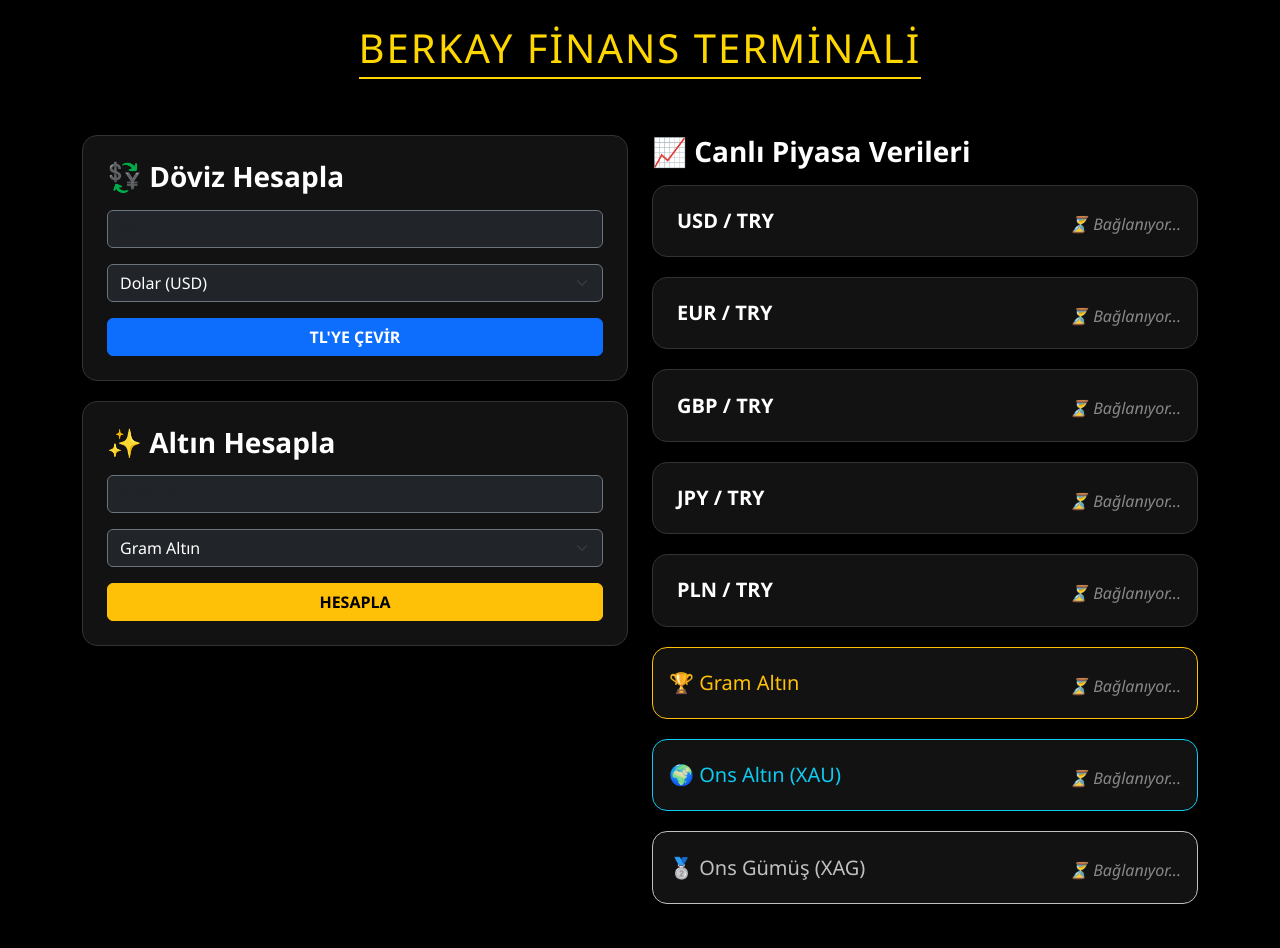
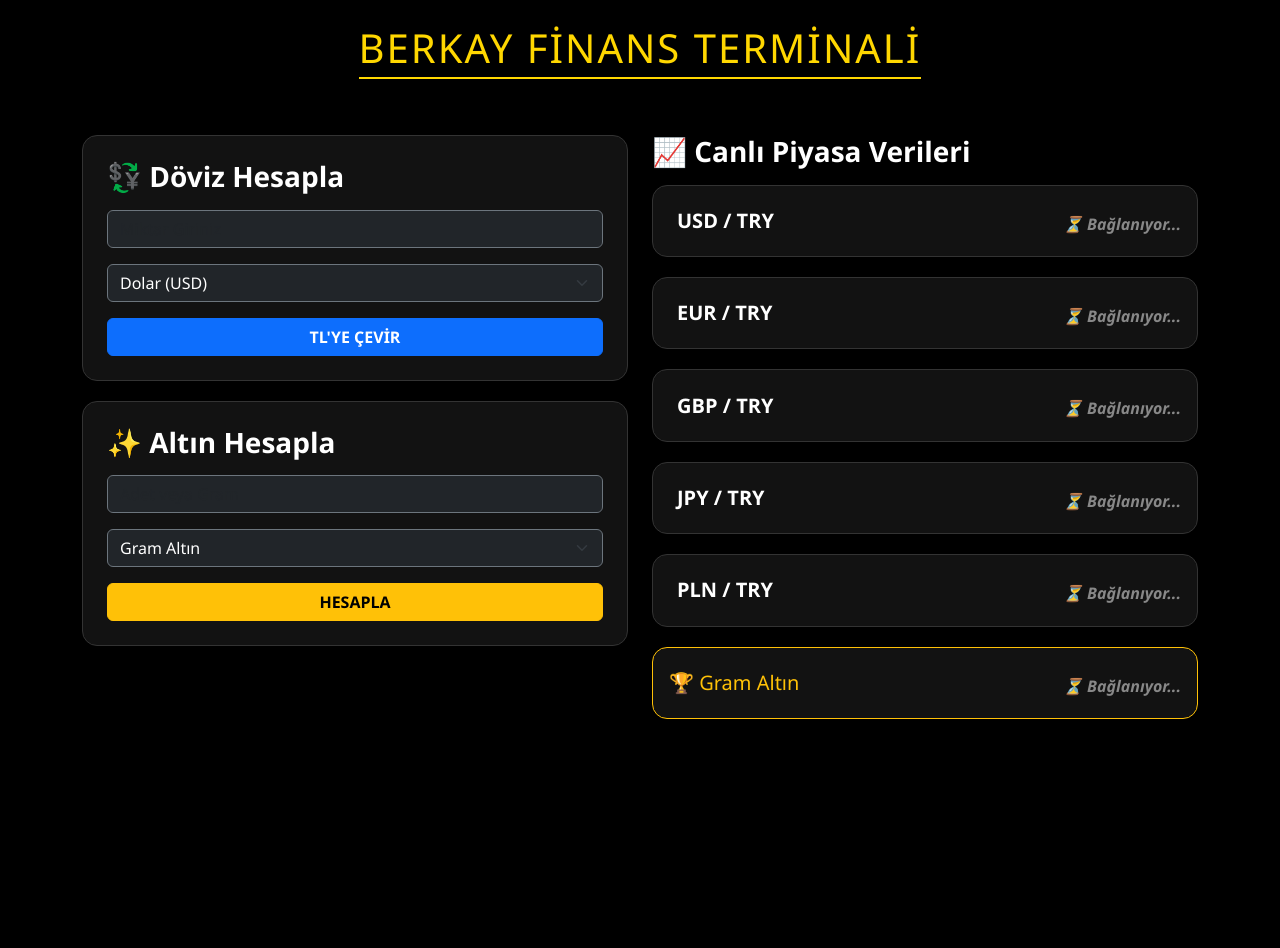
Before and after one commit to BerkayToluc/doviz-projem, a Flask app: page / in a window 1280 px wide. After the commit the page ends 719 px from the top, so only its background shows below. Run offline with Flask 3, Linux system fonts and the light colour scheme; parts of the project's set-up code (start-up, migrations or seed data) failed here and were passed over; some libraries are stand-ins or nearby versions.

Commit message:
Çeyrek altın düzeltme

```diff
--- a/templates/index.html
+++ b/templates/index.html
@@ -9,28 +9,13 @@
         body { background-color: #000000; color: #FFFFFF; font-family: 'Segoe UI', sans-serif; }
         .card { background-color: #121212; border: 1px solid #333; border-radius: 15px; margin-bottom: 20px; }
         .text-bright { color: #FFFFFF !important; font-weight: 600; }
-
-        .price-tag {
-            font-size: 1.6rem;
-            font-weight: bold;
-            color: #FFFFFF;
-            transition: color 0.5s ease, text-shadow 0.5s ease;
-        }
-
+        .price-tag { font-size: 1.6rem; font-weight: bold; color: #FFFFFF; transition: color 0.5s ease; }
         .price-up { color: #00FF41 !important; text-shadow: 0 0 10px #00FF41; }
         .price-down { color: #FF3131 !important; text-shadow: 0 0 10px #FF3131; }
-
         .header-title { color: #FFD700; text-transform: uppercase; letter-spacing: 2px; border-bottom: 2px solid #FFD700; display: inline-block; padding-bottom: 5px; }
-
         .update-flash { animation: flash-animation 1s; }
-        @keyframes flash-animation {
-            0% { opacity: 1; }
-            50% { opacity: 0.5; }
-            100% { opacity: 1; }
-        }
-
-        /* Yükleniyor yazısı için şık bir stil */
-        .loading-text { font-size: 1rem; color: #888888; font-weight: 400; font-style: italic; }
+        @keyframes flash-animation { 0% { opacity: 1; } 50% { opacity: 0.5; } 100% { opacity: 1; } }
+        .loading-text { font-size: 1rem; color: #888; font-style: italic; }
     </style>
 </head>
 <body class="p-4">
@@ -77,14 +62,11 @@
 
             <div class="col-md-6">
                <h3 class="text-bright mb-3">📈 Canlı Piyasa Verileri</h3>
-
                 {% for kod, isim, bayrak in [('USD','USD / TRY','us'), ('EUR','EUR / TRY','eu'), ('GBP','GBP / TRY','gb'), ('JPY','JPY / TRY','jp'), ('PLN','PLN / TRY','pl')] %}
                 <div class="card p-3">
                     <div class="d-flex justify-content-between align-items-center">
                         <span class="text-bright fs-5"><span class="fi fi-{{bayrak}} me-2"></span> {{isim}}</span>
-                        <span class="price-tag" id="val-{{kod}}">
-                            {% if kurlar.get(kod) %}{{ kurlar.get(kod) }} ₺{% else %}<span class="loading-text">⏳ Bağlanıyor...</span>{% endif %}
-                        </span>
+                        <span class="price-tag" id="val-{{kod}}"><span class="loading-text">⏳ Bağlanıyor...</span></span>
                     </div>
                 </div>
                 {% endfor %}
@@ -92,55 +74,28 @@
                 <div class="card p-3 border-warning">
                     <div class="d-flex justify-content-between align-items-center">
                         <span class="text-warning fs-5">🏆 Gram Altın</span>
-                        <span class="price-tag" id="val-GRAM">
-                            {% if altin_fiyatlari.get('GRAM') %}{{ altin_fiyatlari.get('GRAM') }} ₺{% else %}<span class="loading-text">⏳ Bağlanıyor...</span>{% endif %}
-                        </span>
+                        <span class="price-tag" id="val-GRAM"><span class="loading-text">⏳ Bağlanıyor...</span></span>
                     </div>
                 </div>
-
-                <div class="card p-3 border-info">
-                    <div class="d-flex justify-content-between align-items-center">
-                        <span class="text-info fs-5">🌍 Ons Altın (XAU)</span>
-                        <span class="price-tag" id="val-ONS">
-                            {% if altin_fiyatlari.get('ONS') %}${{ altin_fiyatlari.get('ONS') }}{% else %}<span class="loading-text">⏳ Bağlanıyor...</span>{% endif %}
-                        </span>
-                    </div>
                 </div>
-
-                <div class="card p-3" style="border: 1px solid #C0C0C0;">
-                    <div class="d-flex justify-content-between align-items-center">
-                        <span style="color: #C0C0C0;" class="fs-5">🥈 Ons Gümüş (XAG)</span>
-                        <span class="price-tag" id="val-ONS-GUMUS">
-                            {% if altin_fiyatlari.get('ONS-GUMUS') %}${{ altin_fiyatlari.get('ONS-GUMUS') }}{% else %}<span class="loading-text">⏳ Bağlanıyor...</span>{% endif %}
-                        </span>
-                    </div>
-                </div>
-            </div>
         </div>
     </div>
 
     <div id="gizli-depo" style="display: none;">
-        <span id="val-CEYREK">{{ altin_fiyatlari.get('CEYREK', '0') }}</span>
-        <span id="val-YARIM">{{ altin_fiyatlari.get('YARIM', '0') }}</span>
-        <span id="val-TAM">{{ altin_fiyatlari.get('TAM', '0') }}</span>
-        <span id="val-CUMHURIYET">{{ altin_fiyatlari.get('CUMHURIYET', '0') }}</span>
-        <span id="val-ATA">{{ altin_fiyatlari.get('ATA', '0') }}</span>
+        <span id="val-CEYREK">0</span>
+        <span id="val-YARIM">0</span>
+        <span id="val-TAM">0</span>
+        <span id="val-CUMHURIYET">0</span>
+        <span id="val-ATA">0</span>
     </div>
 
     <script>
         let eskiFiyatlar = {};
 
         function temizleVeSayiyaCevir(text) {
-            if(!text || text === "0" || text === "---" || text.includes("Bağlanıyor")) return 0;
-
-            let temiz = text.toString().replace(/[₺$\s]/g, '').trim();
-
-            if (temiz === "---" || temiz === "") return 0;
-
-            let noktasiz = temiz.replace(/\./g, '');
-            let sayiFormati = noktasiz.replace(',', '.');
-
-            let sonuc = parseFloat(sayiFormati);
+            if (!text || text.includes("Bağlanıyor") || text === "---" || text === "0") return 0;
+            let temiz = text.toString().replace(/[₺$\s]/g, '').replace(/\./g, '').replace(',', '.').trim();
+            let sonuc = parseFloat(temiz);
             return isNaN(sonuc) ? 0 : sonuc;
         }
 
@@ -148,14 +103,9 @@
             let miktar = document.getElementById('calc-miktar').value;
             let birim = document.getElementById('calc-birim').value;
             let el = document.getElementById('val-' + birim);
-
             if (miktar && el) {
-                // innerText yerine textContent kullanıldı (GİZLİ DEPO ÇÖZÜMÜ)
                 let kur = temizleVeSayiyaCevir(el.textContent);
-                if (kur === 0) {
-                     alert("Piyasa verileri yükleniyor, lütfen 1-2 saniye bekleyip tekrar deneyin.");
-                     return;
-                }
+                if (kur === 0) { alert("Veriler henüz gelmedi, lütfen bekleyin."); return; }
                 let sonuc = miktar * kur;
                 document.getElementById('doviz-sonuc-text').innerText = miktar + " " + birim + " = " + sonuc.toLocaleString('tr-TR', {minimumFractionDigits: 2}) + " TL";
                 document.getElementById('doviz-sonuc-box').style.display = 'block';
@@ -166,17 +116,11 @@
             let miktar = document.getElementById('calc-altin-miktar').value;
             let tur = document.getElementById('calc-altin-turu').value;
             let el = document.getElementById('val-' + tur);
-
             if (miktar && el) {
-                // innerText yerine textContent kullanıldı (GİZLİ DEPO ÇÖZÜMÜ)
                 let fiyat = temizleVeSayiyaCevir(el.textContent);
-                if (fiyat === 0) {
-                    alert("Piyasa verileri yükleniyor, lütfen 1-2 saniye bekleyip tekrar deneyin.");
-                    return;
-                }
+                if (fiyat === 0) { alert("Altın verisi yükleniyor, 1-2 saniye bekleyin."); return; }
                 let sonuc = miktar * fiyat;
-                let birimText = (tur === "GRAM") ? " Gram" : " Adet";
-                document.getElementById('altin-sonuc-text').innerText = miktar + birimText + " = " + sonuc.toLocaleString('tr-TR', {minimumFractionDigits: 2}) + " TL";
+                document.getElementById('altin-sonuc-text').innerText = miktar + " Adet/Gram = " + sonuc.toLocaleString('tr-TR', {minimumFractionDigits: 2}) + " TL";
                 document.getElementById('altin-sonuc-box').style.display = 'block';
             }
         }
@@ -186,55 +130,27 @@
                 .then(r => r.json())
                 .then(data => {
                     const veriler = {...data.kurlar, ...data.altin};
-
                     Object.keys(veriler).forEach(key => {
                         let el = document.getElementById('val-' + key);
                         if(el) {
                             let yeniFiyatStr = veriler[key];
-
                             if(yeniFiyatStr === "---") return;
 
                             let yeniFiyatNum = temizleVeSayiyaCevir(yeniFiyatStr);
 
-                            if (!(key in eskiFiyatlar)) {
-                                eskiFiyatlar[key] = yeniFiyatNum;
-                            }
-
-                            let eskiFiyatNum = eskiFiyatlar[key];
-
+                            // OK ve Renk ayarı sadece ekrandakiler için
                             if (!el.closest('#gizli-depo')) {
-                                let ok = "";
-                                el.classList.remove('price-up', 'price-down');
-
-                                if (yeniFiyatNum > eskiFiyatNum) {
-                                    ok = ' ▲';
-                                    el.classList.add('price-up');
-                                } else if (yeniFiyatNum < eskiFiyatNum) {
-                                    ok = ' ▼';
-                                    el.classList.add('price-down');
-                                }
-
-                                let dolarMi = (key === 'ONS' || key === 'ONS-GUMUS');
-                                let birimSembol = dolarMi ? "" : " ₺";
-                                let gosterilecekMetin = (dolarMi ? "$" : "") + yeniFiyatStr + birimSembol;
-                                el.innerHTML = gosterilecekMetin + ok;
-
-                                if (yeniFiyatNum !== eskiFiyatNum) {
-                                    el.classList.add('update-flash');
-                                    setTimeout(() => el.classList.remove('update-flash'), 1000);
-                                }
+                                el.innerHTML = yeniFiyatStr + " ₺";
+                                // Buraya ileride ok efektlerini geri ekleyebiliriz
                             } else {
-                                // innerText yerine textContent kullanıldı
+                                // Gizli depoya saf veriyi basıyoruz
                                 el.textContent = yeniFiyatStr;
                             }
-
                             eskiFiyatlar[key] = yeniFiyatNum;
                         }
                     });
-                })
-                .catch(err => console.error("Veri çekme hatası:", err));
+                });
         }
-
         guncelle();
         setInterval(guncelle, 5000);
     </script>
```
